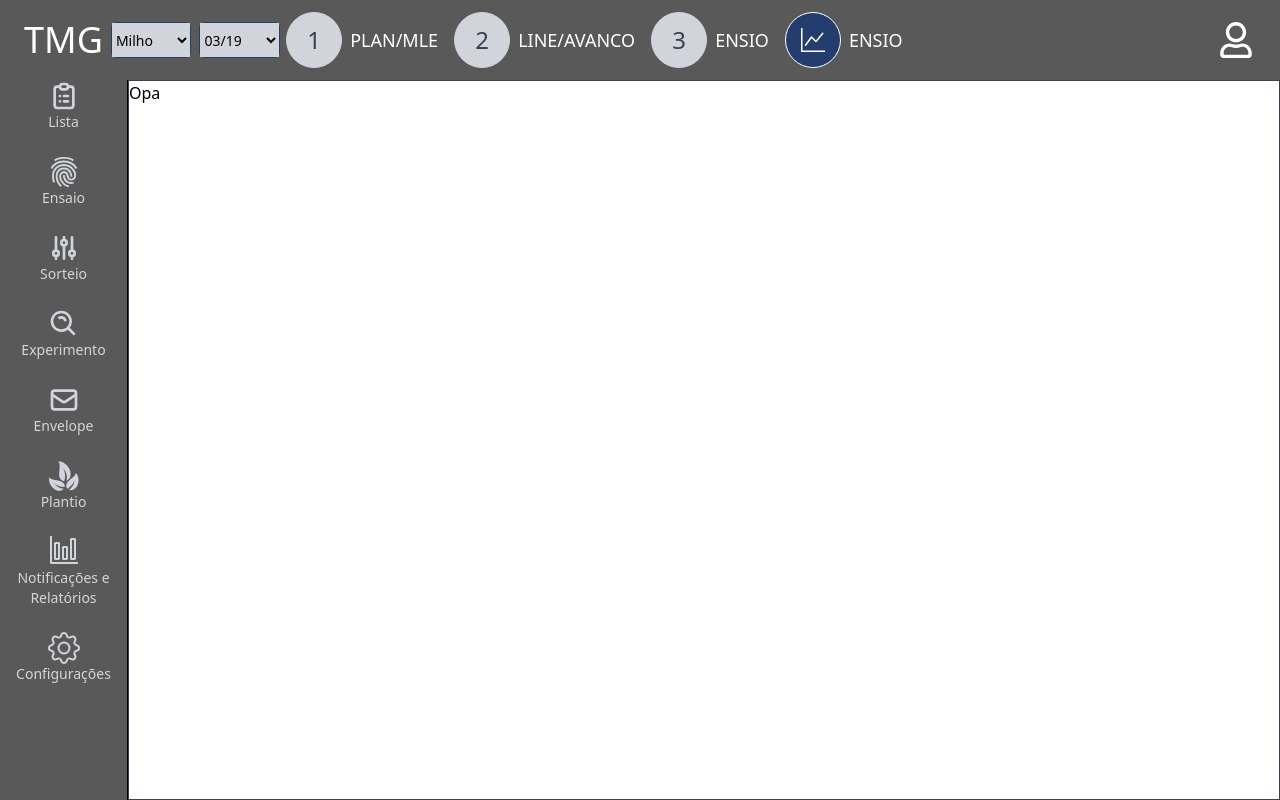
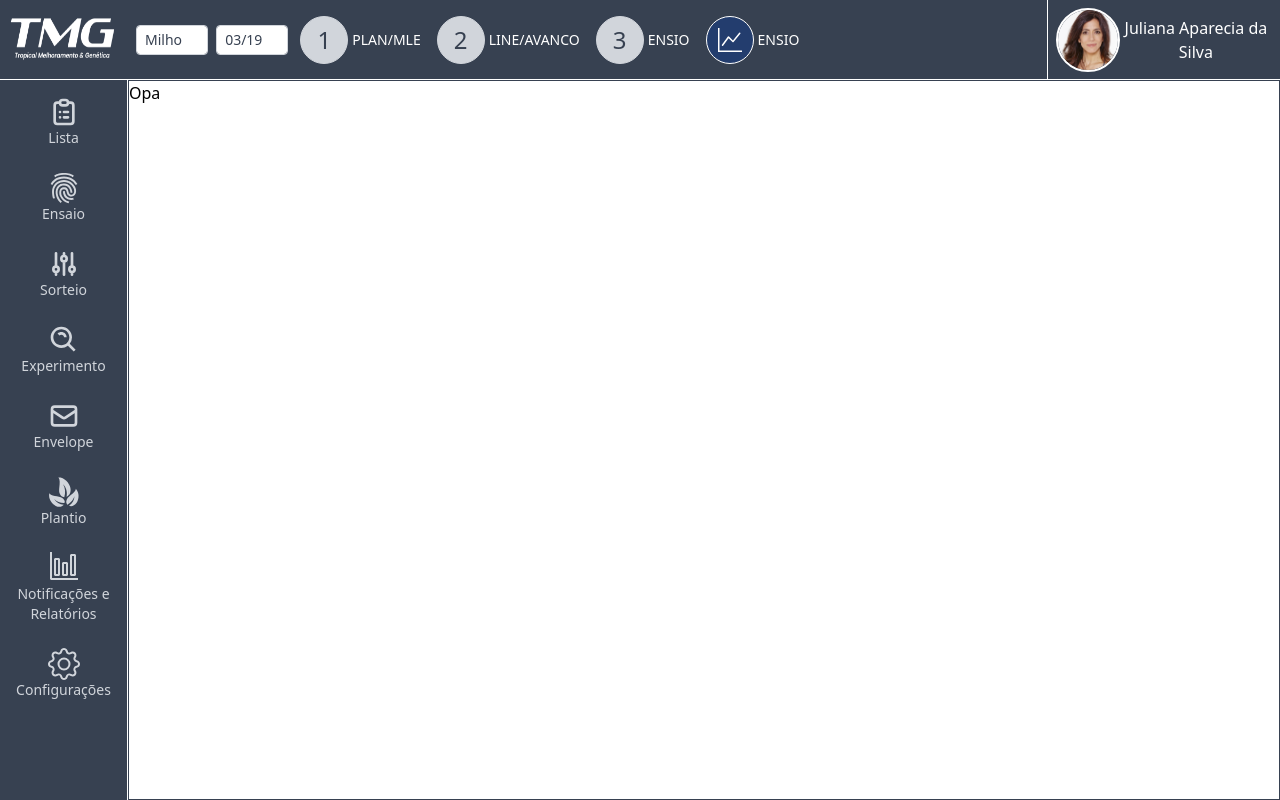
Before and after one commit to rectopul/agroforce, a Next.js app: page /dashboard in a window 1280 px wide. Built offline with nearby package versions, Linux system fonts and the light colour scheme.

Commit message:
fix#Refatoraçao dos componentes

```diff
--- a/src/components/Aside/index.tsx
+++ b/src/components/Aside/index.tsx
@@ -7,8 +7,14 @@ import { BsGear } from 'react-icons/bs';
 
 export function Aside() {
   return (
-    <aside className="h-aside w-32 bg-gray-450 border-r border-r-gray-100">
-      <nav className="flex flex-col gap-6 text-gray-300">
+    <aside className="h-aside w-32
+      bg-gray-700
+      border-r border-r-white
+    ">
+      <nav className="flex flex-col gap-6
+        pt-4
+        text-gray-300
+      ">
         <a href="#" id="lista" className="flex flex-col content-center items-center text-sm	 transition delay-150 hover:-translate-y-1 hover:text-blue-600 hover:scale-110 hover:bg-indigo-500 duration-300">
           <HiOutlineClipboardList size={32} />
           Lista
--- a/src/components/Button/index.tsx
+++ b/src/components/Button/index.tsx
@@ -1,15 +1,35 @@
 interface IButtonProps {
   title: string;
+  textColor: string;
+  bgColor: string;
   onClick: (() => void);
 }
 
-export function Button({ title, onClick }: IButtonProps) {
+export function Button({ title, textColor, bgColor, onClick }: IButtonProps) {
   return (
     <button
-      type='submit'
-      onClick={onClick}
-      className='h-10 w-32 rounded-full bg-blue-600 text-white button-animation
-    '>
+      type="submit"
+      onClick={() => onClick}
+      className={`h-10 w-32
+      inline-block
+      px-6 py-2.5
+      bg-${bgColor} text-${textColor}
+      font-medium text-xs
+      leading-tight
+      uppercase
+      rounded-full
+      shadow-md
+      hover:bg-blue-700
+      hover:shadow-lg
+      focus:bg-blue-700
+      focus:shadow-lg
+      focus:outline-none
+      focus:ring-0
+      active:bg-blue-800
+      active:shadow-lg
+      transition duration-150
+      ease-in-out
+    `}>
       { title }
     </button>
   );
--- a/src/components/Input/index.tsx
+++ b/src/components/Input/index.tsx
@@ -5,8 +5,23 @@ type IInputProps = InputHTMLAttributes<HTMLInputElement>;
 export function Input({ ...rest }: IInputProps) {
   return (
     <input
-     { ...rest }
-     className="block bg-white w-full border border-slate-300 rounded-md py-2 pl-2 pr-3 shadow-sm focus:outline-none focus:border-sky-500 focus:ring-sky-500 focus:ring-1 sm:text-sm
-   "/>
+    className="form-control
+      block
+      w-full
+      px-3
+      py-1.5
+      text-base
+      font-normal
+      text-gray-700
+      bg-white bg-clip-padding
+      border border-solid border-gray-300
+      rounded
+      transition
+      ease-in-out
+      m-0
+      focus:text-gray-700 focus:bg-white focus:border-blue-600 focus:outline-none"
+      id="floatingPassword"
+      { ...rest }
+    />
   );
 }
--- a/src/components/MainHeader/index.tsx
+++ b/src/components/MainHeader/index.tsx
@@ -1,35 +1,66 @@
 import { ReactNode } from 'react';
 import { FaRegUser } from 'react-icons/fa';
 
-import { currentlyMonthYear } from '../../utils/currentlyDate';
 import { Select } from '../Select';
 
 interface IMainHeaderProps {
   children: never[] | ReactNode;
+  avatar: string | ReactNode;
 }
 
-export function MainHeader({ children }: IMainHeaderProps) {
+export function MainHeader({ children, avatar }: IMainHeaderProps) {
   const plantas = [ "Milho", "Algodão", "Sojá" ];
   const safras = [ "03/19", "04/20", "03/21" ];
 
+  avatar = '/images/person.jpg';
+
   return (
-    <header className="h-20 w-screen flex items-center  bg-gray-450">
-      <div className="w-full flex justify-between items-center px-6 text-4xl">
-        <div className='w-64 gap-2 flex justify-between items-center'>
-          <h1 className="text-white">TMG</h1>
-          <div className='w-6/12 h-9 flex justify-center items-center border border-blue-600 rounded-md'>
-            <Select items={plantas} />
-          </div>
-          <div className='w-6/12 h-9 flex justify-center items-center border border-blue-600 rounded-md'>
-            <Select items={safras} />
-          </div>
+    <header className="h-20 w-screen
+      flex items-center
+      border-b border-white
+      bg-gray-700
+    ">
+      <div className="w-full
+        flex justify-between items-center text-center
+        pr-2
+        text-4xl
+      ">
+        <div className='w-96 gap-2 flex justify-between items-center pr-3'>
+          {/* eslint-disable-next-line @next/next/no-img-element */}
+          <img src="/images/logo-tmg.png" alt="TMG" className='w-32 h-24
+          '/>
+          <Select items={plantas} />
+          <Select items={safras} />
         </div>
 
-        <div className='flex gap-4 w-content-main-header text-white'>
+        <div className='h-20
+          flex gap-4
+          w-content-main-header
+          text-white
+        '>
           { children }
         </div>
 
-        <FaRegUser className='w-10 text-white'  />
+        {
+          !avatar ? (
+            avatar = <FaRegUser className='w-44 text-white' />
+          ) : (
+            <div className='h-20 w-72
+              flex items-center justify-around
+              border-l border-white
+              pl-2
+            '>
+
+              {/* eslint-disable-next-line @next/next/no-img-element */}
+              <img src={String(avatar)} alt="Avatar" className='h-16 w-16
+                rounded-bl-full	rounded-br-full	rounded-tr-full	rounded-tl-full border-2 border-white
+              '/>
+              <span className='w-full text-white text-base'>
+                Juliana Aparecia da Silva
+              </span>
+            </div>
+          )
+        }
       </div>
     </header>
   );
--- a/src/components/Select/index.tsx
+++ b/src/components/Select/index.tsx
@@ -4,7 +4,26 @@ interface ISelectProps {
 
 export function Select({ items }: ISelectProps) {
   return (
-    <select className="w-full h-full text-sm bg-gray-300
+    <select className="
+      rounded
+      text-sm bg-light
+
+      form-select form-select-sm
+      appearance-none
+      block
+      w-full
+      px-2
+      py-1
+      text-sm
+      font-normal
+      text-gray-700
+      bg-white bg-clip-padding bg-no-repeat
+      border border-solid border-gray-300
+      rounded
+      transition
+      ease-in-out
+      m-0
+      focus:text-gray-700 focus:bg-white focus:border-blue-600 focus:outline-none" aria-label=".form-select-sm example
     ">
       {
         items.map((value) => {
--- a/src/components/TabHeader/index.tsx
+++ b/src/components/TabHeader/index.tsx
@@ -1,6 +1,6 @@
 import { ReactNode } from "react";
 
-interface ITabProps {
+type ITabProps = {
   value: string | ReactNode;
   active: (() => boolean);
   title: string;
@@ -26,14 +26,18 @@ export function TabHeader({
   }
 
   return (
-    <div className="flex items-center gap-2">
-      <div className={`w-14 h-14 flex justify-center items-center border ${border} rounded-md ${bg}
+    <div className="h-full
+      flex items-center gap-1
+    ">
+      <div className={`h-3/5 w-12
+        flex justify-center items-center
+        border ${border} rounded-md ${bg}
         rounded-bl-full	rounded-br-full	rounded-tr-full	rounded-tl-full
       `}>
         <span className={`${color} text-2xl`}>{value}</span>
       </div>
 
-      <span className={`${border} text-lg`}>{title}</span>
+      <span className={`${border} text-sm`}>{title}</span>
     </div>
   );
 }
--- a/src/pages/index.tsx
+++ b/src/pages/index.tsx
@@ -35,7 +35,12 @@ const Home: NextPage = () => {
                   />
                 </div>
 
-                <Button title='Conectar' onClick={() => {}} />
+                <Button
+                  title='Conectar'
+                  onClick={() => {}}
+                  bgColor="blue-600"
+                  textColor="white"
+                />
             </form>
 
             <a href="#" className='text-blue-600 mb-64
--- a/tailwind.config.js
+++ b/tailwind.config.js
@@ -13,8 +13,8 @@ module.exports = {
       'blue-900': '#1e3a8a',
 
       'gray-300':  '#d1d5db',
+      'gray-400': '#9ca3af',
       'gray-450':  '#595959',
-      'gray-500': '#6b7280',
       'gray-600':  '#4b5563',
       'gray-700':  '#374151',
       'gray-850':  '#1f2729',
```
Also changed, not shown: public/images/logo-tmg.png (added), public/images/person.jpg (added).
